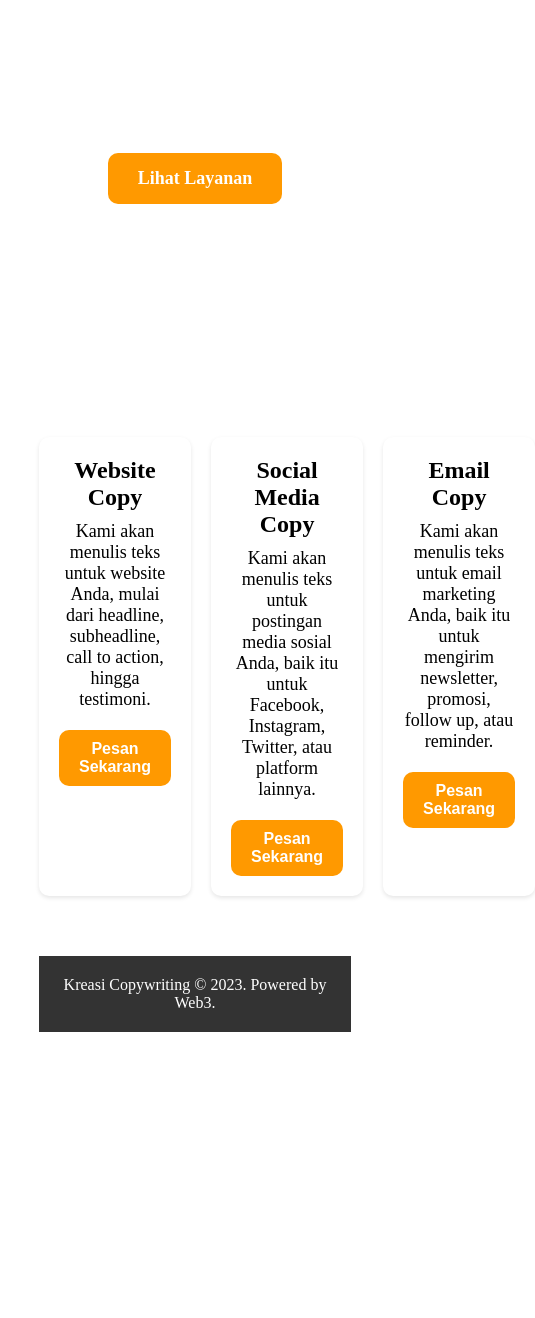
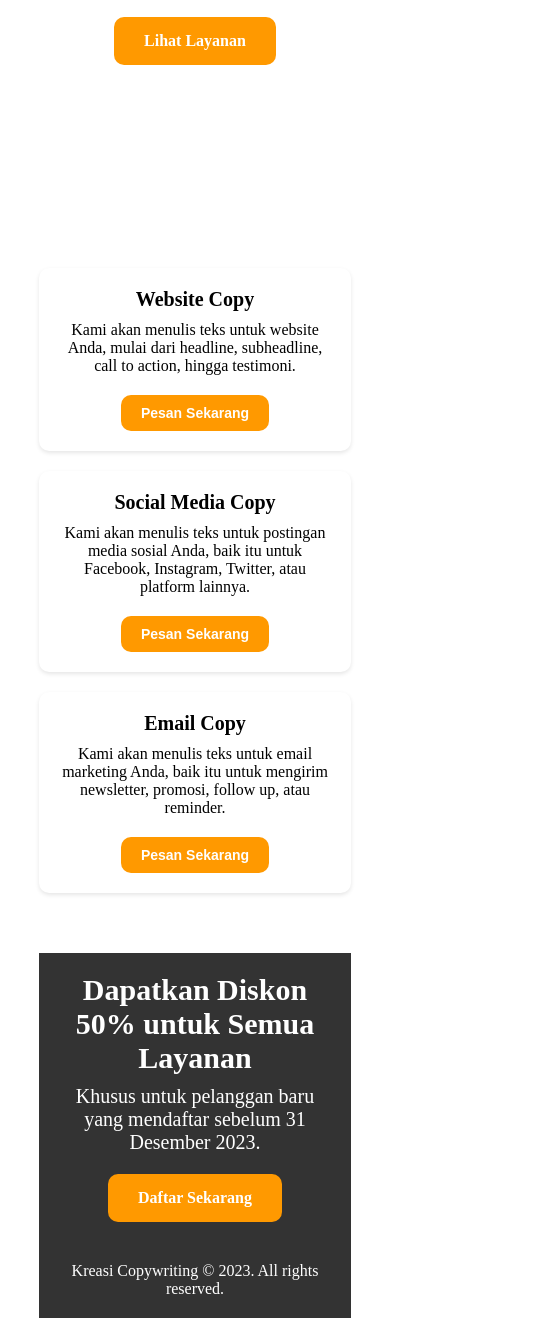
Before and after one commit to haloorderio/testingbaruweb3, a plain HTML site: page index.html in a window 390 px wide. Shown: the part 298-1616 px from the top of the page, 535 px wide, since content can reach past the window. Before the commit the page ends 1330 px from the top, so only its background shows below. Drawn offline with Linux system fonts and the light colour scheme; a script that the page names is missing.

Commit message:
Update index.html

```diff
--- a/index.html
+++ b/index.html
@@ -87,6 +87,35 @@
       cursor: pointer;
     }
 
+    .banner {
+      padding: 20px;
+      background-color: #333333;
+      color: white;
+      text-align: center;
+    }
+
+    .banner h2 {
+      font-size: 36px;
+      font-weight: bold;
+      margin-bottom: 10px;
+    }
+
+    .banner p {
+      font-size: 24px;
+      margin-bottom: 20px;
+    }
+
+    .banner a {
+      display: inline-block;
+      padding: 15px 30px;
+      background-color: #ff9900;
+      color: white;
+      text-decoration: none;
+      font-size: 18px;
+      font-weight: bold;
+      border-radius: 10px;
+    }
+
     .footer {
       padding: 20px;
       background-color: #333333;
@@ -97,6 +126,67 @@
     .footer p {
       font-size: 16px;
     }
+
+    /* Responsive web design */
+
+    @media (max-width: 768px) {
+      .hero {
+        height: 60vh;
+      }
+
+      .hero-content h1 {
+        font-size: 36px;
+      }
+
+      .hero-content p {
+        font-size: 20px;
+      }
+
+      .hero-content a {
+        font-size: 16px;
+      }
+
+      .services {
+        grid-template-columns: repeat(2, 1fr);
+      }
+
+      .service-card h3 {
+        font-size: 20px;
+      }
+
+      .service-card p {
+        font-size: 16px;
+      }
+
+      .service-card button {
+        font-size: 14px;
+      }
+
+      .banner h2 {
+        font-size: 30px;
+      }
+
+      .banner p {
+        font-size: 20px;
+      }
+
+      .banner a {
+        font-size: 16px;
+      }
+    }
+
+    @media (max-width: 480px) {
+      .services {
+        grid-template-columns: 1fr;
+      }
+    }
+
+    /* SEO Google */
+
+    <meta name="description" content="Kreasi Copywriting adalah jasa penulisan teks promosi yang menarik, persuasif, dan sesuai dengan target pasar Anda. Kami menawarkan berbagai layanan, mulai dari website copy, social media copy, hingga email copy. Dapatkan diskon 50% untuk semua layanan jika Anda mendaftar sebelum 31 Desember 2023.">
+    <meta name="keywords" content="kreasi copywriting, jasa penulisan teks, jasa penulisan teks promosi, jasa penulisan website, jasa penulisan media sosial, jasa penulisan email, diskon jasa penulisan">
+    <meta name="viewport" content="width=device-width, initial-scale=1.0">
+    <title>Kreasi Copywriting | Jasa Penulisan Teks Promosi</title>
   </style>
 </head>
 <body>
@@ -112,72 +202,27 @@
       <div class="service-card">
         <h3>Website Copy</h3>
         <p>Kami akan menulis teks untuk website Anda, mulai dari headline, subheadline, call to action, hingga testimoni.</p>
-        <button onclick="order('Website Copy')">Pesan Sekarang</button>
+        <button>Pesan Sekarang</button>
       </div>
       <div class="service-card">
         <h3>Social Media Copy</h3>
         <p>Kami akan menulis teks untuk postingan media sosial Anda, baik itu untuk Facebook, Instagram, Twitter, atau platform lainnya.</p>
-        <button onclick="order('Social Media Copy')">Pesan Sekarang</button>
+        <button>Pesan Sekarang</button>
       </div>
       <div class="service-card">
         <h3>Email Copy</h3>
         <p>Kami akan menulis teks untuk email marketing Anda, baik itu untuk mengirim newsletter, promosi, follow up, atau reminder.</p>
-        <button onclick="order('Email Copy')">Pesan Sekarang</button>
+        <button>Pesan Sekarang</button>
       </div>
     </div>
+    <div class="banner">
+      <h2>Dapatkan Diskon 50% untuk Semua Layanan</h2>
+      <p>Khusus untuk pelanggan baru yang mendaftar sebelum 31 Desember 2023.</p>
+      <a href="#">Daftar Sekarang</a>
+    </div>
     <div class="footer">
-      <p>Kreasi Copywriting © 2023. Powered by Web3.</p>
+      <p>Kreasi Copywriting © 2023. All rights reserved.</p>
     </div>
   </div>
-  <script src="https://cdn.jsdelivr.net/npm/web3@1.5.2/dist/web3.min.js"></script>
-  <script>
-    // Initialize web3
-    const web3 = new Web3(Web3.givenProvider || "ws://localhost:8545");
-
-    // Define contract address and ABI
-    const contractAddress = "0x123456789abcdef0123456789abcdef012345678";
-    const contractABI = [
-      {
-        "inputs": [
-          {
-            "internalType": "string",
-            "name": "_service",
-            "type": "string"
-          }
-        ],
-        "name": "order",
-        "outputs": [],
-        "stateMutability": "nonpayable",
-        "type": "function"
-      }
-    ];
-
-    // Create contract instance
-    const contract = new web3.eth.Contract(contractABI, contractAddress);
-
-    // Define order function
-    async function order(service) {
-      // Check if user has a web3-enabled browser
-      if (window.ethereum) {
-        try {
-          // Request access to user's account
-await window.ethereum.request({ method: 'eth_requestAccounts' });
-          // Get user's account address
-          const accounts = await web3.eth.getAccounts();
-          const account = accounts[0];
-          // Call contract's order function
-          await contract.methods.order(service).send({ from: account });
-          // Show success message
-          alert("Pesanan Anda berhasil!");
-        } catch (error) {
-          // Show error message
-          alert(error.message);
-        }
-      } else {
-        // Show warning message
-        alert("Anda memerlukan browser yang mendukung web3 untuk menggunakan layanan ini.");
-      }
-    }
-  </script>
 </body>
 </html>
```
